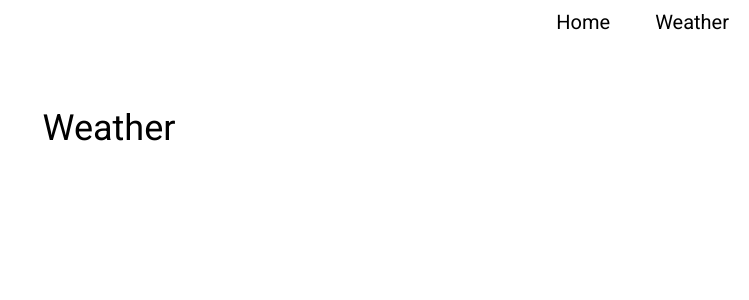
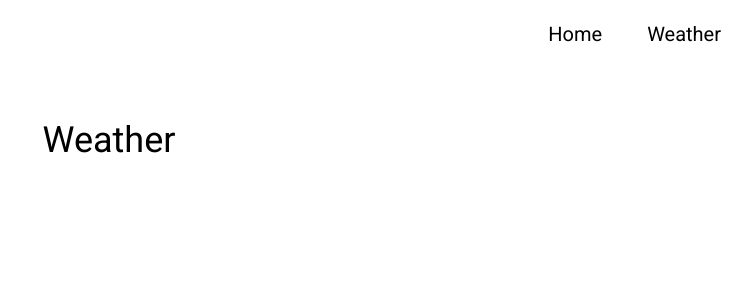
Before and after one commit to GPrzyborowski/integration-lab3, a SvelteKit app: page /weather in a window 1280 px wide. Shown: the top 300 px of the page, without its empty margins (531-1280 px from the left). Built offline with nearby package versions, Linux system fonts and the light colour scheme.

Commit message:
adjust spacing

```diff
--- a/src/lib/components/Navbar.svelte
+++ b/src/lib/components/Navbar.svelte
@@ -1,4 +1,4 @@
-<nav class="my-2 text-xl text-right">
+<nav class="mt-5 mb-2 mx-2 text-xl text-right">
 <a href="/" class="mx-4 p-1">Home</a>
 <a href="/weather" class="mx-4 p-1">Weather</a>
 </nav>
--- a/src/routes/+page.svelte
+++ b/src/routes/+page.svelte
@@ -8,6 +8,6 @@
 <Header headerText='Home page'/>
 <div class="mt-16 flex flex-col items-center">
 <p class="mb-2">Did you know?</p>
-    <p class="mb-5 italic">{data.fact}</p>
-    <img src={data.imageUrl} alt="dog" class="max-w-lg max-h-[500px]">
+    <p class="px-4 mb-2 italic">{data.fact}</p>
+    <img src={data.imageUrl} alt="dog" class="p-4 max-w-80vw max-h-[500px]">
 </div>
```
